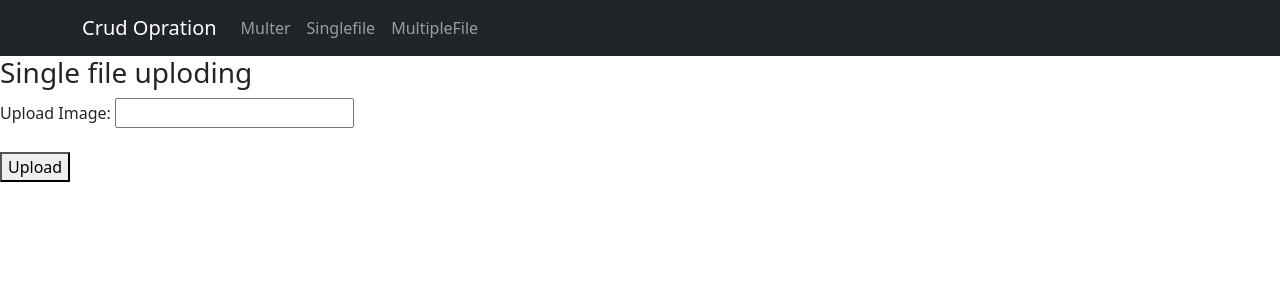
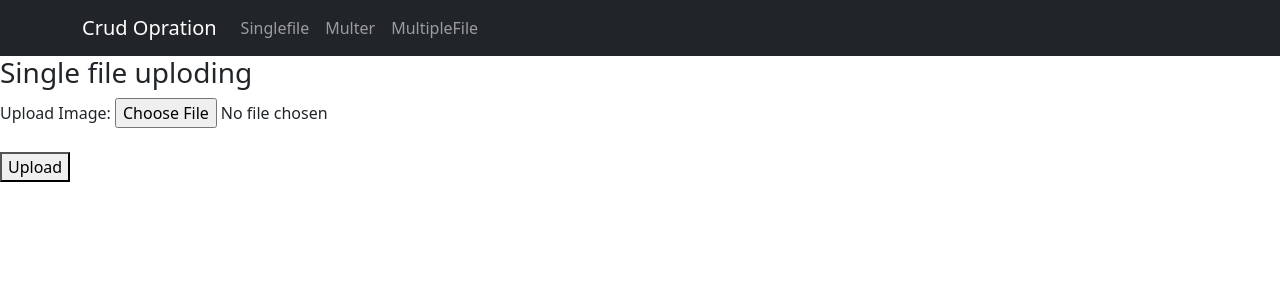
Before and after one commit to shivaniwaghmare9/Cloudmulter, a React (Vite) app in the folder client/: page / in a window 1280 px wide. Shown: the top 300 px of the page. Built offline with nearby package versions, Linux system fonts and the light colour scheme.

Commit message:
cloudinary

```diff
--- a/client/src/Topnav.jsx
+++ b/client/src/Topnav.jsx
@@ -11,8 +11,8 @@
 
           <Navbar.Brand href="#home" id='title'>Crud Opration</Navbar.Brand>
           <Nav className="me-auto">
+            <Nav.Link as={Link} to="single">Singlefile</Nav.Link>
             <Nav.Link as={Link} to="multer">Multer</Nav.Link>
-            <Nav.Link as={Link} to="single">Singlefile</Nav.Link>
             <Nav.Link as={Link} to="multiple">MultipleFile</Nav.Link>
           </Nav>
 
--- a/client/src/pages/Singlefile.jsx
+++ b/client/src/pages/Singlefile.jsx
@@ -11,16 +11,16 @@
         let api="http://api.cloudinary.com/v1_1/dw6g4l0ga/image/upload";
         const formData=new FormData();
         formData.append("file",image)
-        formData.append("cloud_preset","shivaniphoto")
+        formData.append("upload_preset","shivaniphoto")
         formData.append("cloud_name","dw6g4l0ga")
-        const response=await axios.post(api.formData)
+        const response=await axios.post(api,formData)
         console.log(response)
         console.log(response.data.url)
     }
     return(
         <>
          <h3>Single file uploding</h3>
-         Upload Image: <input type="=file" onChange={handleImage} /><br/><br/>
+         Upload Image: <input type="file" onChange={handleImage} /><br/><br/>
          <button onClick={handleSubmit}>Upload</button>
         </>
     )
```
